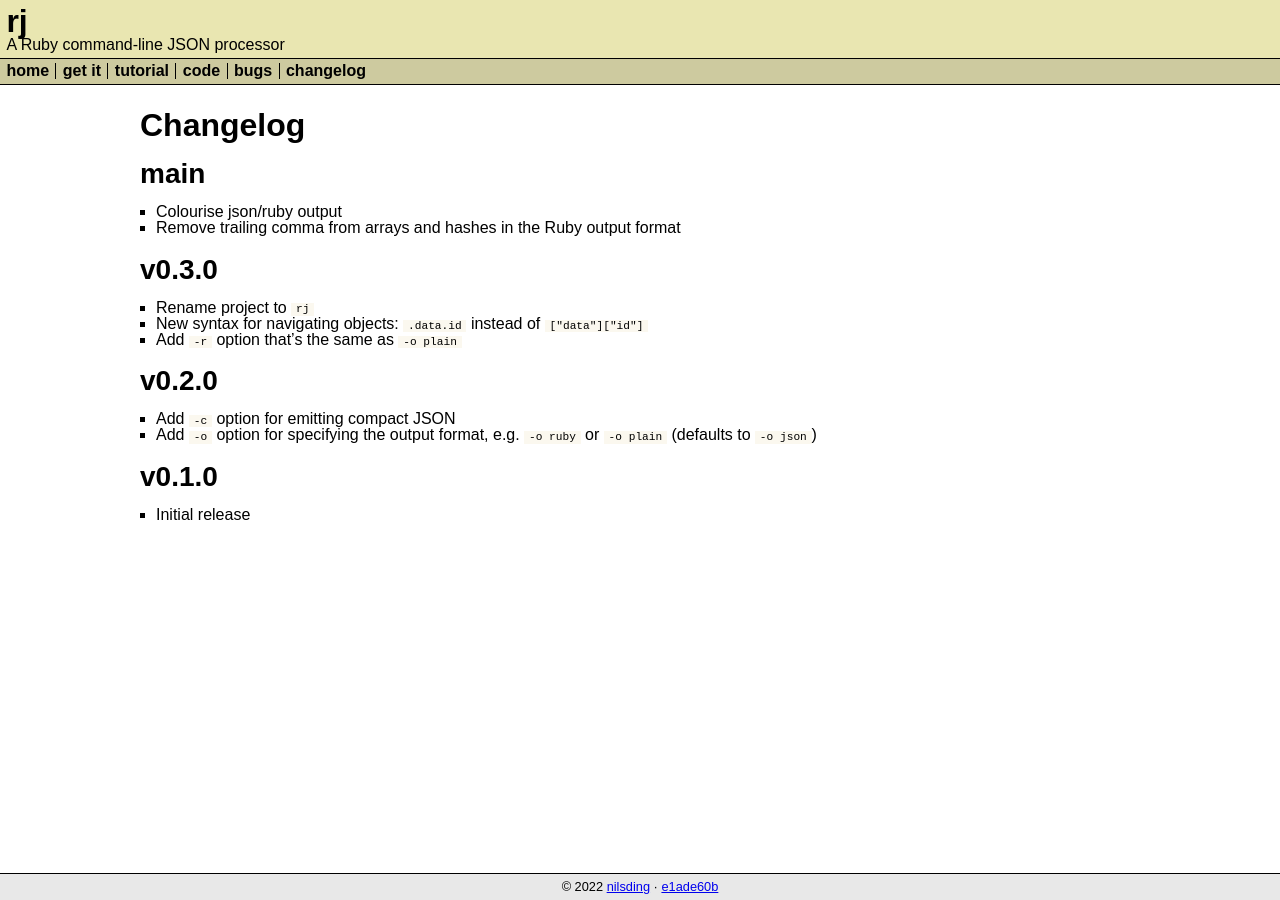
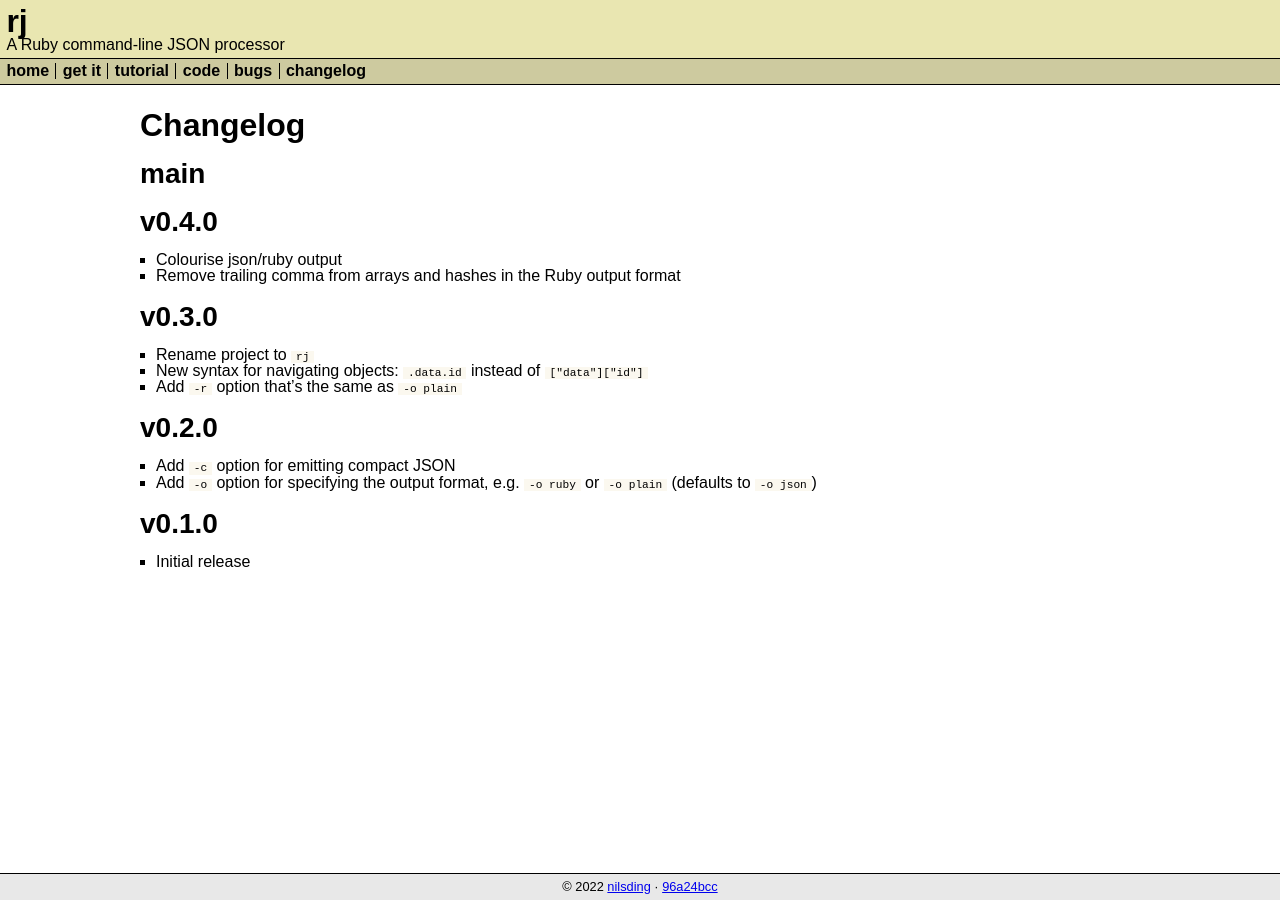
Before and after one commit to nilsding/rj, a Jekyll site: the page built from changelog.md, in a window 1280 px wide. Built offline with Jekyll 4.4.1, drawn with Linux system fonts in a browser that asks for light colours; our own code applies the rules of GitHub Pages for plain Markdown files.

```diff
--- a/_data/commit_info.yml
+++ b/_data/commit_info.yml
@@ -1 +1 @@
-e1ade60b1c58c3409c94bd1d67b71f6bd0e581d3
+96a24bcc27a0c195e8bac9ae71cdcdf29a34dfbe
--- a/_data/current_version.yml
+++ b/_data/current_version.yml
@@ -1 +1 @@
-v0.3.0
+v0.4.0
--- a/_data/versions.yml
+++ b/_data/versions.yml
@@ -1,3 +1,4 @@
 - v0.1.0
 - v0.2.0
 - v0.3.0
+- v0.4.0
```
Also changed, not shown: changelog.md.
